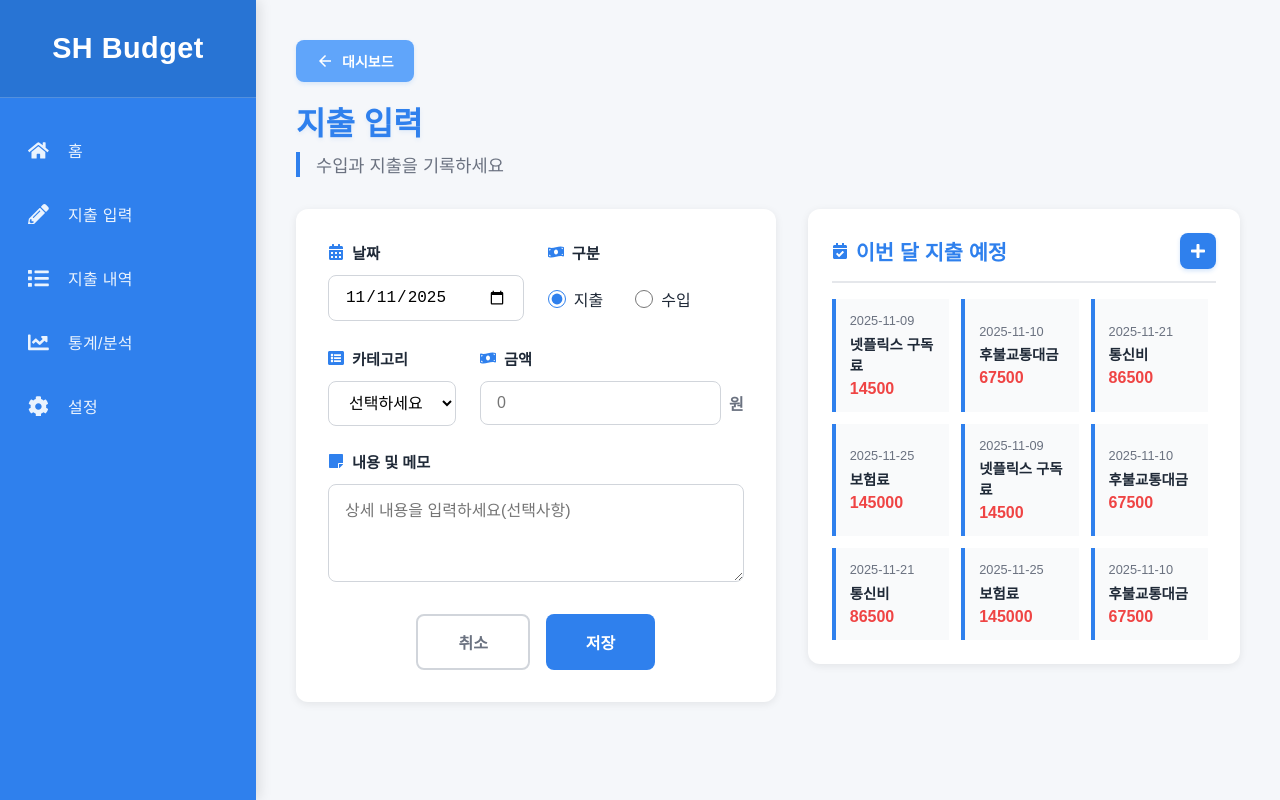
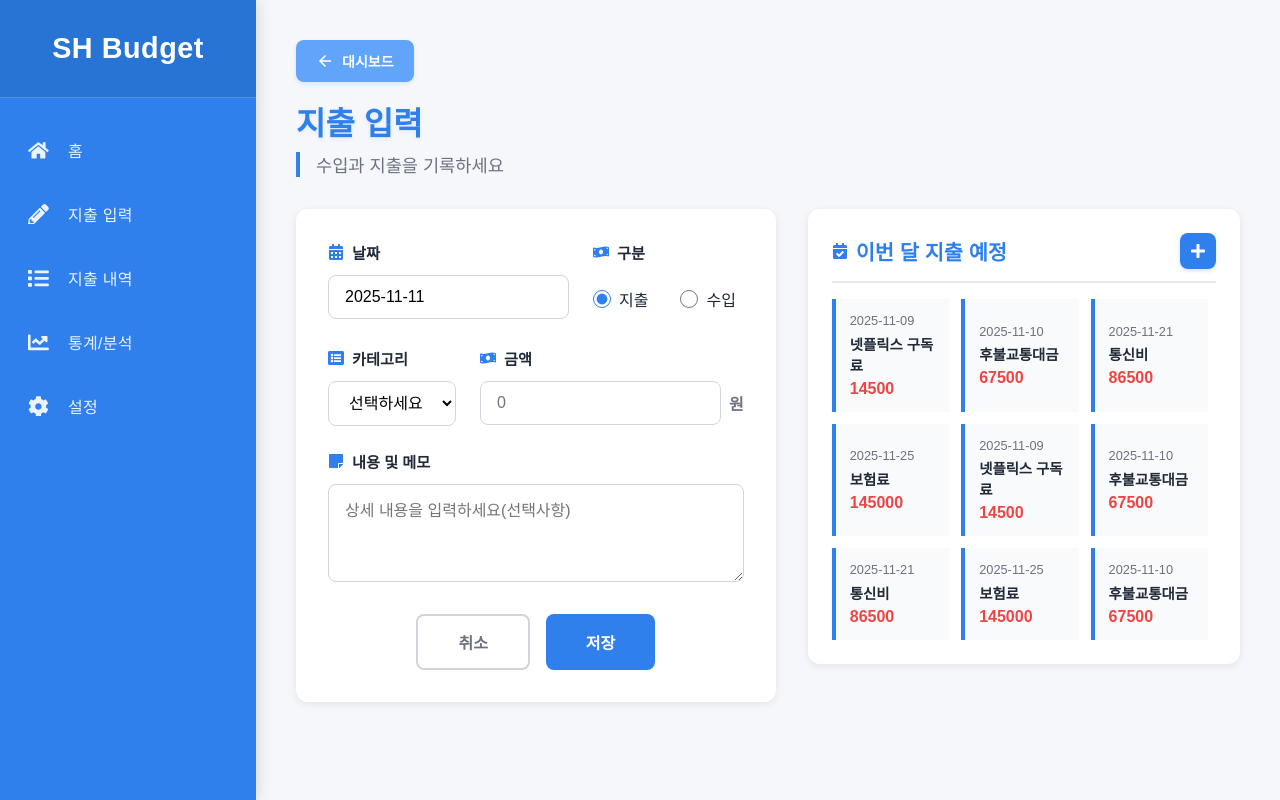
Before and after one commit to SHP-0701/my-budget-app, a Next.js app: page /expense/input in a window 1280 px wide. Built offline with nearby package versions, Linux system fonts and the light colour scheme.

Commit message:
지출 입력 란 input date를 react-datepicker로 교체

```diff
--- a/app/expense/input/page.js
+++ b/app/expense/input/page.js
@@ -27,6 +27,9 @@ import {
   FaPlus,
 } from 'react-icons/fa';
 import { IoMdArrowBack } from 'react-icons/io';
+import DatePicker from 'react-datepicker';
+import 'react-datepicker/dist/react-datepicker.css';
+import { ko } from 'date-fns/locale';
 
 export default function ExpenseInput() {
   const router = useRouter();
@@ -74,6 +77,16 @@ export default function ExpenseInput() {
     setFormData((prev) => ({
       ...prev,
       [name]: value,
+    }));
+  };
+
+  // DatePicker 전용 handler
+  const handleDateChange = (date) => {
+    const formattedDate = date ? date.toISOString().split('T')[0] : '';
+
+    setFormData((prev) => ({
+      ...prev,
+      date: formattedDate,
     }));
   };
 
@@ -181,12 +194,15 @@ export default function ExpenseInput() {
                     <FaCalendarAlt className={styles.icon} />
                     날짜
                   </label>
-                  <input
-                    type='date'
-                    name='date'
-                    value={formData.date}
-                    onChange={handleChange}
+
+                  {/** input type='date' 대신 datepicker 사용 */}
+                  <DatePicker
+                    selected={formData.date ? new Date(formData.date) : null}
+                    onChange={handleDateChange}
+                    dateFormat={'yyyy-MM-dd'}
                     className={styles.input}
+                    placeholderText='날짜를 선택하세요'
+                    locale={ko}
                   />
                 </div>
 
```
